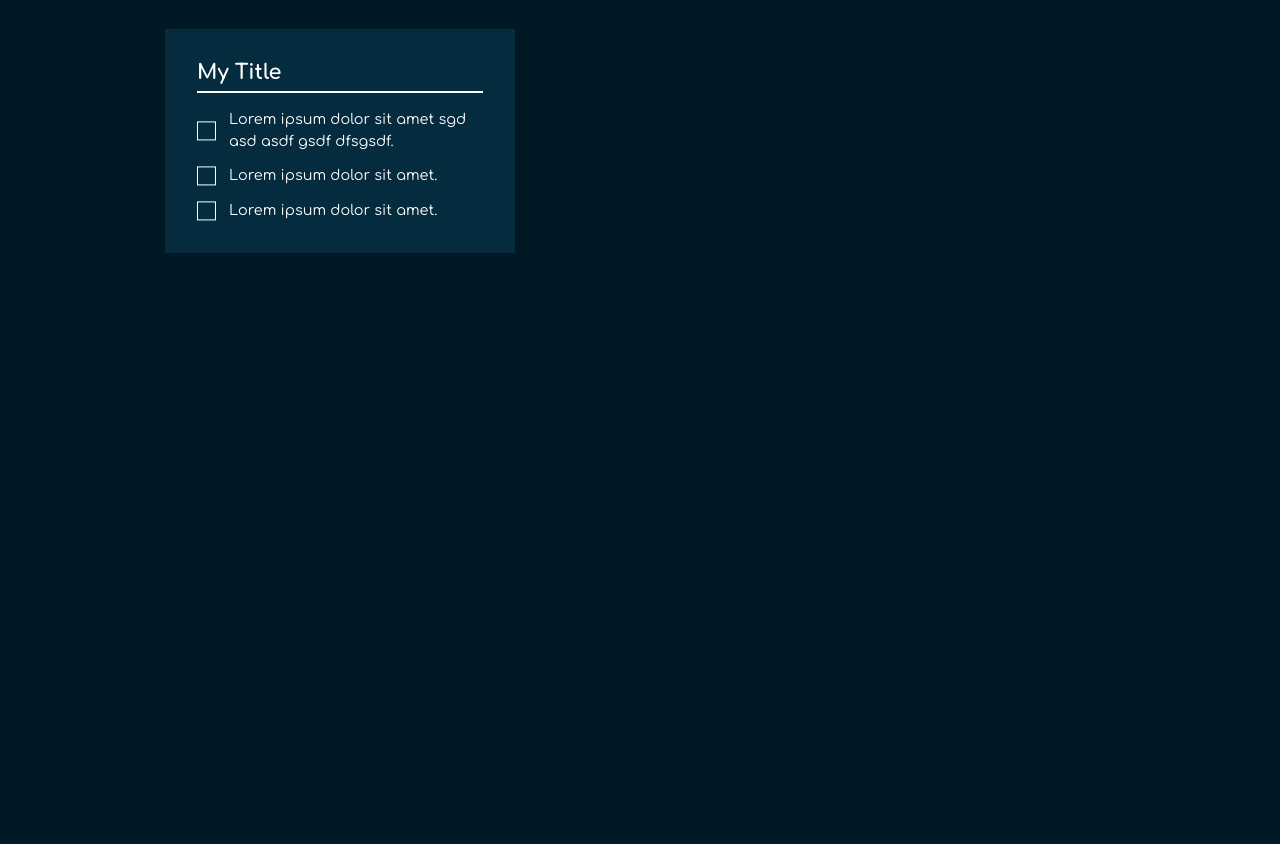
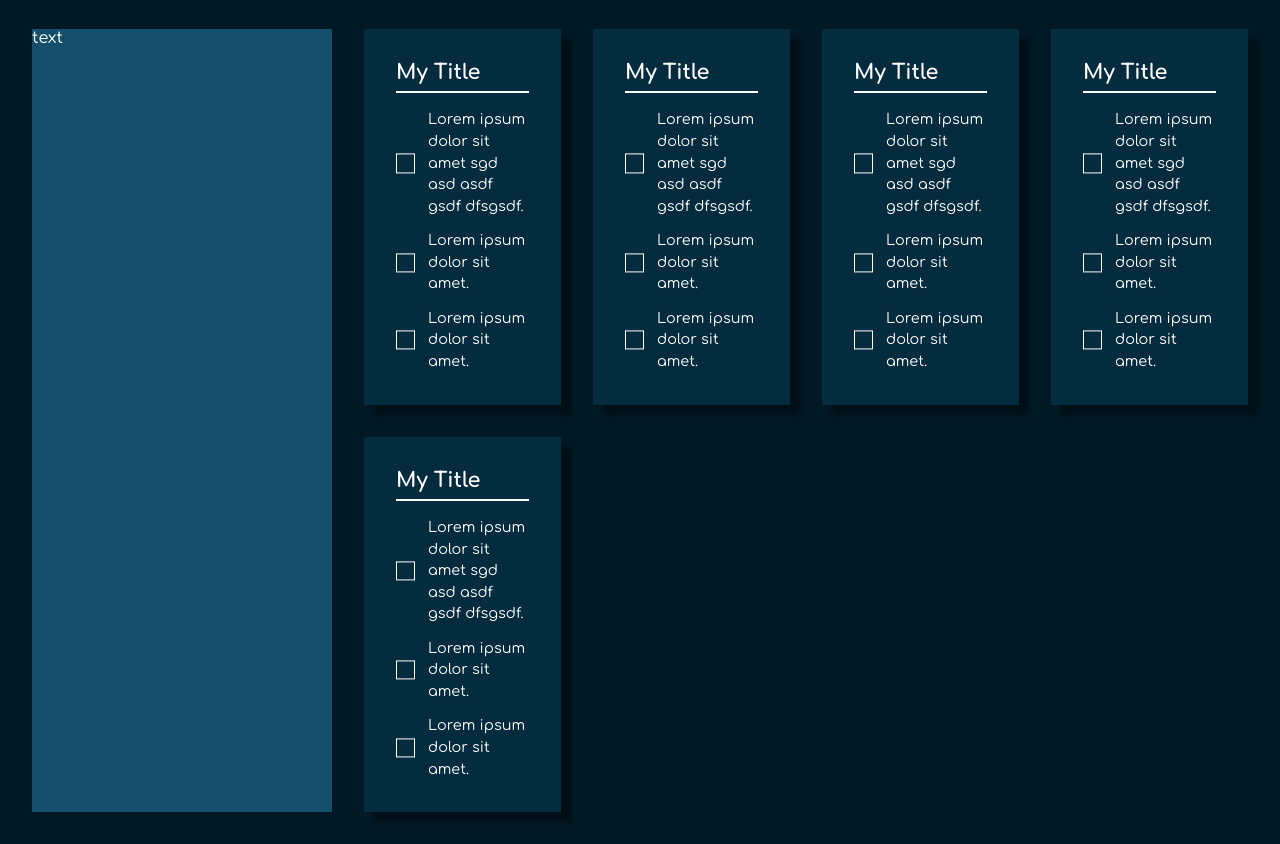
Before and after one commit to AlimKhalilev/TaskBoard, a website: page index.html in a window 1280 px wide. Shown: the part 59-903 px from the top of the page. Before the commit the page ends 800 px from the top, so only its background shows below. Drawn offline with Linux system fonts and the light colour scheme; files that its build step writes are made by us from their sources.

Commit message:
добавлена панель и тени

```diff
--- a/index.html
+++ b/index.html
@@ -17,21 +17,104 @@
 
 	<section class="section-outer section-main">
 		<div class="section-inner">
+			<div class="section-main-pane">
+				text
+			</div>
 			<div class="section-main-cards">
 
-				<div class="section-main-cards-card">
+				<div class="card">
 					<h3>My Title</h3>
-					<div class="section-main-cards-card-container">
-						<div class="section-main-cards-card-container-items">
-							<label class="section-main-cards-card-container-items-item">
+					<div class="card-container">
+						<div class="card-container-items">
+							<label class="card-container-items-item">
 								<input type="checkbox">
 								<span>Lorem ipsum dolor sit amet sgd asd asdf gsdf dfsgsdf.</span>
 							</label>
-							<label class="section-main-cards-card-container-items-item">
+							<label class="card-container-items-item">
 								<input type="checkbox">
 								<span>Lorem ipsum dolor sit amet.</span>
 							</label>
-							<label class="section-main-cards-card-container-items-item">
+							<label class="card-container-items-item">
+								<input type="checkbox">
+								<span>Lorem ipsum dolor sit amet.</span>
+							</label>
+						</div>
+					</div>
+				</div>
+
+				<div class="card">
+					<h3>My Title</h3>
+					<div class="card-container">
+						<div class="card-container-items">
+							<label class="card-container-items-item">
+								<input type="checkbox">
+								<span>Lorem ipsum dolor sit amet sgd asd asdf gsdf dfsgsdf.</span>
+							</label>
+							<label class="card-container-items-item">
+								<input type="checkbox">
+								<span>Lorem ipsum dolor sit amet.</span>
+							</label>
+							<label class="card-container-items-item">
+								<input type="checkbox">
+								<span>Lorem ipsum dolor sit amet.</span>
+							</label>
+						</div>
+					</div>
+				</div>
+
+				<div class="card">
+					<h3>My Title</h3>
+					<div class="card-container">
+						<div class="card-container-items">
+							<label class="card-container-items-item">
+								<input type="checkbox">
+								<span>Lorem ipsum dolor sit amet sgd asd asdf gsdf dfsgsdf.</span>
+							</label>
+							<label class="card-container-items-item">
+								<input type="checkbox">
+								<span>Lorem ipsum dolor sit amet.</span>
+							</label>
+							<label class="card-container-items-item">
+								<input type="checkbox">
+								<span>Lorem ipsum dolor sit amet.</span>
+							</label>
+						</div>
+					</div>
+				</div>
+
+				<div class="card">
+					<h3>My Title</h3>
+					<div class="card-container">
+						<div class="card-container-items">
+							<label class="card-container-items-item">
+								<input type="checkbox">
+								<span>Lorem ipsum dolor sit amet sgd asd asdf gsdf dfsgsdf.</span>
+							</label>
+							<label class="card-container-items-item">
+								<input type="checkbox">
+								<span>Lorem ipsum dolor sit amet.</span>
+							</label>
+							<label class="card-container-items-item">
+								<input type="checkbox">
+								<span>Lorem ipsum dolor sit amet.</span>
+							</label>
+						</div>
+					</div>
+				</div>
+
+				<div class="card">
+					<h3>My Title</h3>
+					<div class="card-container">
+						<div class="card-container-items">
+							<label class="card-container-items-item">
+								<input type="checkbox">
+								<span>Lorem ipsum dolor sit amet sgd asd asdf gsdf dfsgsdf.</span>
+							</label>
+							<label class="card-container-items-item">
+								<input type="checkbox">
+								<span>Lorem ipsum dolor sit amet.</span>
+							</label>
+							<label class="card-container-items-item">
 								<input type="checkbox">
 								<span>Lorem ipsum dolor sit amet.</span>
 							</label>
--- a/scss/_grid.scss
+++ b/scss/_grid.scss
@@ -7,10 +7,10 @@ $screen_xl: 1600px; // notebooks full hd
 $screen_xs_container: 95% ; // mobile
 $screen_sm_container: 90%; // mobile-reverse
 $screen_md_container: 90%; // planshet
-$screen_lg_container: 950px; // notebooks
-$screen_xl_container: 1200px; // notebooks full hd
+$screen_lg_container: 100%; // notebooks
+$screen_xl_container: 100%; // notebooks full hd
 
-$screen_base_container: 1440px;
+$screen_base_container: 100%;
 
 // $media_xl: "min-width: " + ($screen_lg + 1) + ") and (max-width: " + $screen_xl;
 // $media_lg: "min-width: " + ($screen_md + 1) + ") and (max-width: " + $screen_lg;
--- a/scss/style.scss
+++ b/scss/style.scss
@@ -11,19 +11,37 @@
 // === / SectionName ===
 
 .section-main {
-    margin: 2rem 0;
+    margin: 2rem;
 
     .section-inner {
+        display: flex;
+    }
 
+    &-pane {
+        min-width: 300px;
+        margin-right: 2rem;
+        background-color: $color_checked;
+        min-height: calc(100vh - (2rem * 2) - 3.5rem);
     }
 
     &-cards {
-        display: flex;
+        display: grid;
+        grid-template-columns: 1fr 1fr 1fr 1fr;
+        align-content: flex-start;
+        gap: 2rem;
 
-        &-card {
+        .card {
             padding: 2rem;
             background-color: $color_bg_card;
-            max-width: 350px;
+            box-shadow: 0.625rem 0.625rem 0.3rem 0px rgba(0,0,0,0.4);
+            transition: 0.3s ease-in-out;
+            cursor: pointer;
+
+            &:hover {
+                background-color: darken($color_bg_card, 2);
+                box-shadow: 1rem 1rem 0.3rem 0px rgba(0,0,0,0.4);
+                transform: translate(-0.25rem, -0.25rem);
+            }
 
             h3 {
                 font-size: 1.3rem;
@@ -83,19 +101,6 @@
                                 transform: translateY(-50%);
                                 transition: 0.3s ease-in-out;
                             }
-
-                            // &::after {
-                            //     content: '';
-                            //     position: absolute;
-                            //     left: calc(1.2rem + 0.8rem);
-                            //     width: calc(100% - (1.2rem + 0.8rem));
-                            //     height: 0.1rem;
-                            //     background-color: $color_main;
-                            //     transform: translateY(-50%) scaleX(0);
-                            //     transform-origin: right;
-                            //     transition: 0.3s;
-                            //     top: 50%;
-                            // }
                         }
 
                         &:not(:last-child) {
```
Also changed, not shown: dist/css/style.min.css, 1 other file.
